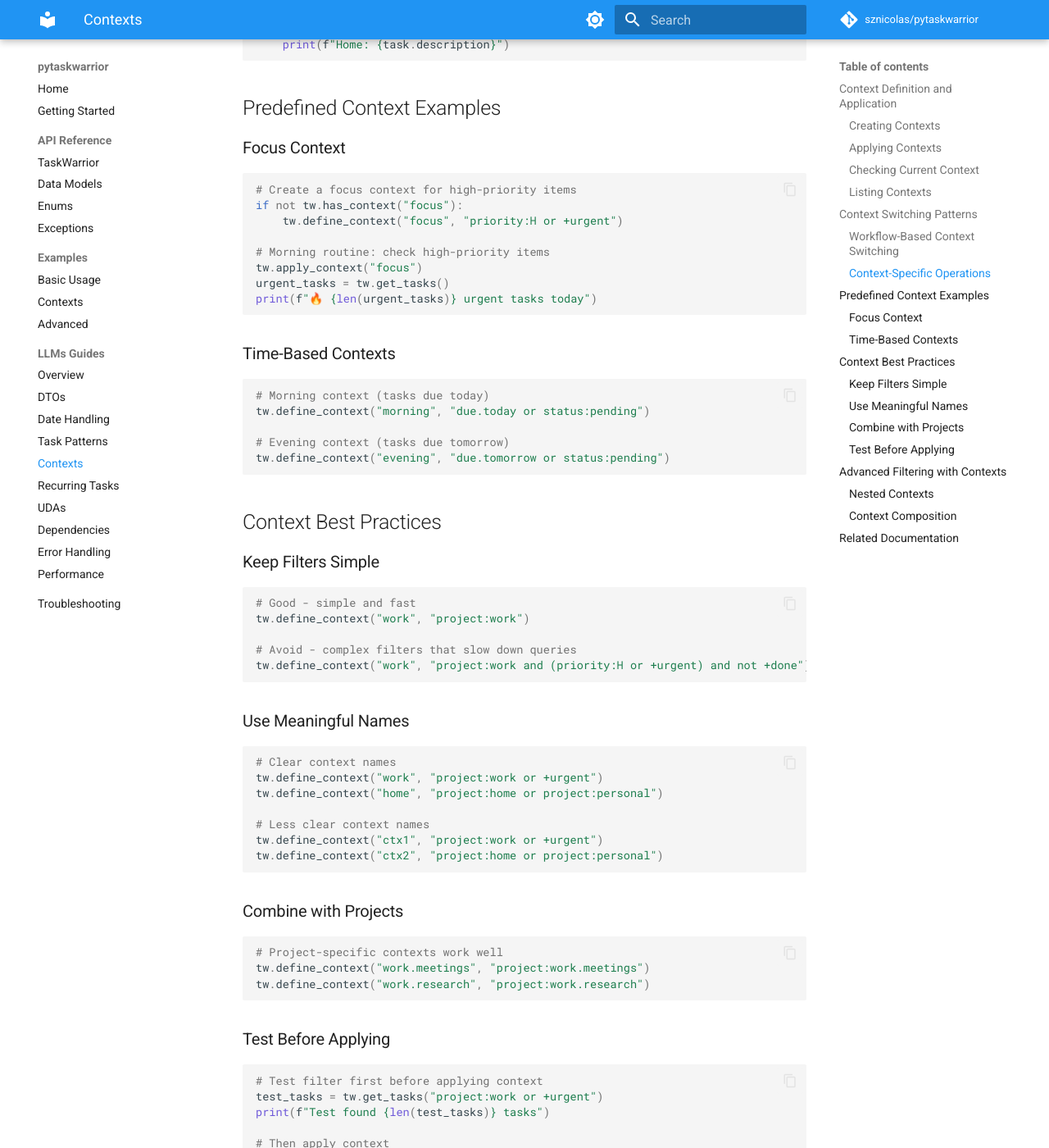
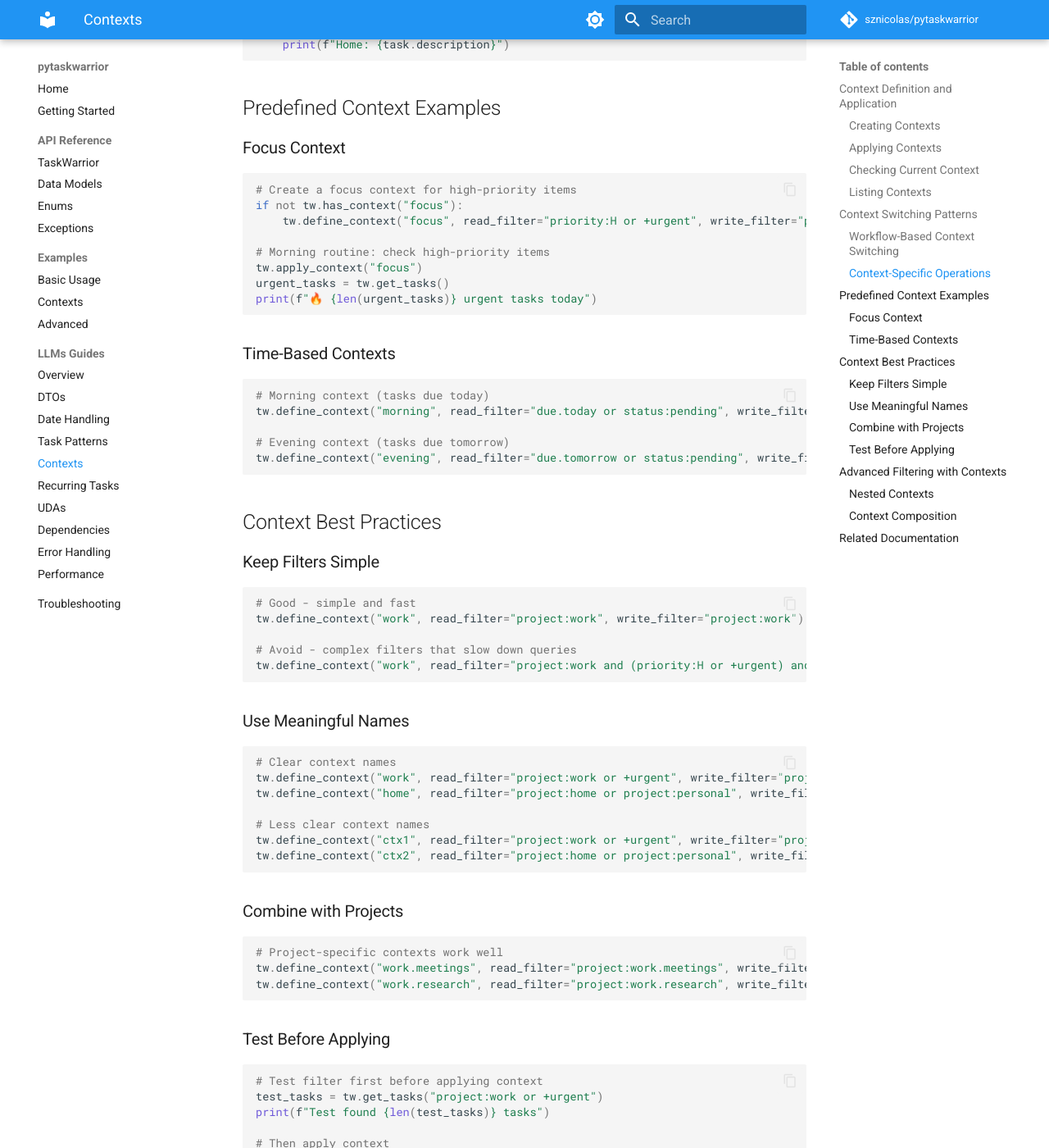
Before and after one commit to sznicolas/pytaskwarrior, an MkDocs documentation site: the page built from docs/llms/llms-contexts.md, in a window 1280 px wide and 1400 px high, scrolled down 1706 px. Shown: the whole window at 82% size. Built offline with MkDocs 1.6.1 and Material for MkDocs 9.7.7, drawn with Linux system fonts in a browser that asks for light colours; comment, search, counter and statistics services are not loaded; some of the changed text lies outside the part shown.

Commit message:
review contexts and filters(WIP)

````diff
--- a/docs/llms/llms-contexts.md
+++ b/docs/llms/llms-contexts.md
@@ -12,9 +12,9 @@ from taskwarrior import TaskWarrior
 tw = TaskWarrior()
 
 # Create contexts for different workflows
-tw.define_context("work", "project:work or +urgent")
-tw.define_context("home", "project:home or project:personal")
-tw.define_context("errands", "+errand or +shopping")
+tw.define_context("work", read_filter="project:work or +urgent", write_filter="project:work or +urgent")
+tw.define_context("home", read_filter="project:home or project:personal", write_filter="project:home or project:personal")
+tw.define_context("errands", read_filter="+errand or +shopping", write_filter="+errand or +shopping")
 ```
 
 ### Applying Contexts
@@ -43,7 +43,7 @@ else:
 ```python
 contexts = tw.get_contexts()
 for ctx in contexts:
-    print(f"{ctx.name}: {ctx.filter}")
+    print(f"{ctx.name}: read={ctx.read_filter} write={ctx.write_filter}")
 ```
 
 ## Context Switching Patterns
@@ -54,13 +54,13 @@ for ctx in contexts:
 def switch_to_work_context(tw):
     """Switch to work context if not already active"""
     if not tw.has_context("work"):
-        tw.define_context("work", "project:work or +urgent")
+        tw.define_context("work", read_filter="project:work or +urgent", write_filter="project:work or +urgent")
     tw.apply_context("work")
 
 def switch_to_home_context(tw):
     """Switch to home context if not already active"""
     if not tw.has_context("home"):
-        tw.define_context("home", "project:home or project:personal")
+        tw.define_context("home", read_filter="project:home or project:personal", write_filter="project:home or project:personal")
     tw.apply_context("home")
 ```
 
@@ -87,7 +87,7 @@ for task in home_tasks:
 ```python
 # Create a focus context for high-priority items
 if not tw.has_context("focus"):
-    tw.define_context("focus", "priority:H or +urgent")
+    tw.define_context("focus", read_filter="priority:H or +urgent", write_filter="priority:H or +urgent")
 
 # Morning routine: check high-priority items
 tw.apply_context("focus")
@@ -99,10 +99,10 @@ print(f"🔥 {len(urgent_tasks)} urgent tasks today")
 
 ```python
 # Morning context (tasks due today)
-tw.define_context("morning", "due.today or status:pending")
+tw.define_context("morning", read_filter="due.today or status:pending", write_filter="due.today or status:pending")
 
 # Evening context (tasks due tomorrow)
-tw.define_context("evening", "due.tomorrow or status:pending")
+tw.define_context("evening", read_filter="due.tomorrow or status:pending", write_filter="due.tomorrow or status:pending")
 ```
 
 ## Context Best Practices
@@ -111,30 +111,30 @@ tw.define_context("evening", "due.tomorrow or status:pending")
 
 ```python
 # Good - simple and fast
-tw.define_context("work", "project:work")
+tw.define_context("work", read_filter="project:work", write_filter="project:work")
 
 # Avoid - complex filters that slow down queries
-tw.define_context("work", "project:work and (priority:H or +urgent) and not +done")
+tw.define_context("work", read_filter="project:work and (priority:H or +urgent) and not +done", write_filter="project:work and (priority:H or +urgent) and not +done")
 ```
 
 ### Use Meaningful Names
 
 ```python
 # Clear context names
-tw.define_context("work", "project:work or +urgent")
-tw.define_context("home", "project:home or project:personal")
+tw.define_context("work", read_filter="project:work or +urgent", write_filter="project:work or +urgent")
+tw.define_context("home", read_filter="project:home or project:personal", write_filter="project:home or project:personal")
 
 # Less clear context names
-tw.define_context("ctx1", "project:work or +urgent")
-tw.define_context("ctx2", "project:home or project:personal")
+tw.define_context("ctx1", read_filter="project:work or +urgent", write_filter="project:work or +urgent")
+tw.define_context("ctx2", read_filter="project:home or project:personal", write_filter="project:home or project:personal")
 ```
 
 ### Combine with Projects
 
 ```python
 # Project-specific contexts work well
-tw.define_context("work.meetings", "project:work.meetings")
-tw.define_context("work.research", "project:work.research")
+tw.define_context("work.meetings", read_filter="project:work.meetings", write_filter="project:work.meetings")
+tw.define_context("work.research", read_filter="project:work.research", write_filter="project:work.research")
 ```
 
 ### Test Before Applying
@@ -145,7 +145,7 @@ test_tasks = tw.get_tasks("project:work or +urgent")
 print(f"Test found {len(test_tasks)} tasks")
 
 # Then apply context
-tw.define_context("work", "project:work or +urgent")
+tw.define_context("work", read_filter="project:work or +urgent", write_filter="project:work or +urgent")
 tw.apply_context("work")
 ```
 
@@ -155,8 +155,8 @@ tw.apply_context("work")
 
 ```python
 # Create a nested context for specific projects within work
-tw.define_context("work.project1", "project:work.project1")
-tw.define_context("work.project2", "project:work.project2")
+tw.define_context("work.project1", read_filter="project:work.project1", write_filter="project:work.project1")
+tw.define_context("work.project2", read_filter="project:work.project2", write_filter="project:work.project2")
 
 # Switch between specific project contexts
 tw.apply_context("work.project1")
@@ -167,8 +167,8 @@ project1_tasks = tw.get_tasks()
 
 ```python
 # Create a context that combines multiple filters
-tw.define_context("urgent-work", "project:work and priority:H")
-tw.define_context("pending-urgent", "status:pending and +urgent")
+tw.define_context("urgent-work", read_filter="project:work and priority:H", write_filter="project:work and priority:H")
+tw.define_context("pending-urgent", read_filter="status:pending and +urgent", write_filter="status:pending and +urgent")
 
 # Use composition for complex workflows
 tw.apply_context("urgent-work")
````
Also changed, not shown: README.md (+3 -3 lines), docs/examples/contexts.md (+6 -6 lines), docs/llms/llms-task-patterns.md (+2 -2 lines), 3 other files.
